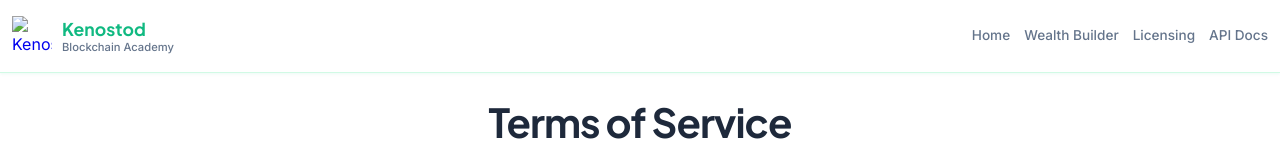
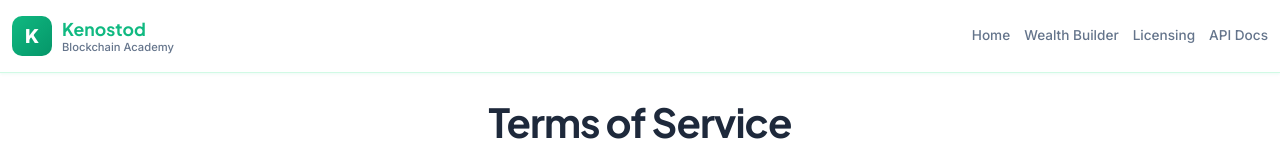
Before and after one commit to Keno2121/kenostod-website, a website: page terms-of-service.html in a window 1280 px wide. Shown: the top 160 px of the page. Drawn offline with Linux system fonts and the light colour scheme.

Commit message:
Fix logo in terms-of-service.html

```diff
--- a/terms-of-service.html
+++ b/terms-of-service.html
@@ -127,7 +127,7 @@
     <nav class="professional-nav">
         <div class="nav-container">
             <a href="/" class="nav-logo">
-                <img src="logo.png" alt="Kenostod Logo" class="logo-image">
+                <div class="logo-image" style="width:40px;height:40px;background:linear-gradient(135deg,#10b981,#059669);border-radius:10px;display:flex;align-items:center;justify-content:center;font-weight:800;color:white;font-size:1.2rem;">K</div>
                 <div>
                     <div class="logo-text">Kenostod</div>
                     <div class="logo-subtitle">Blockchain Academy</div>
```
